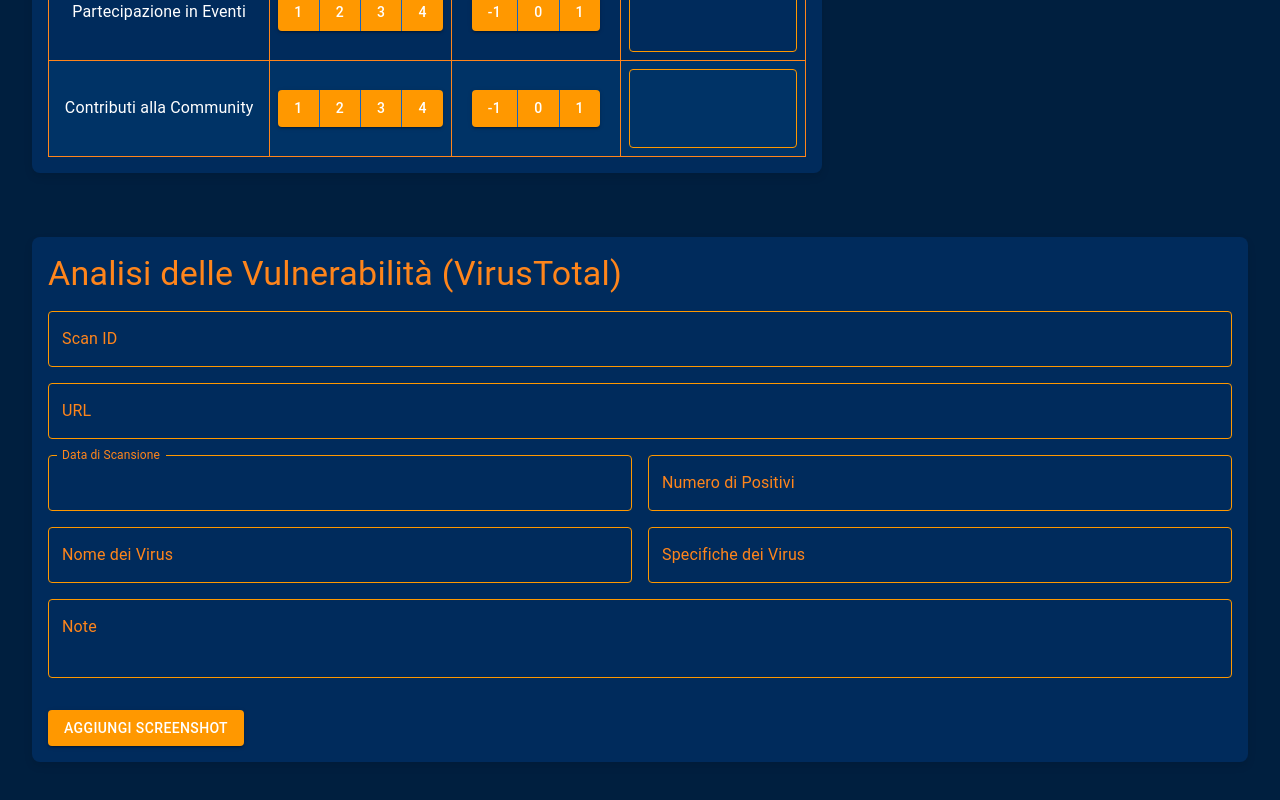
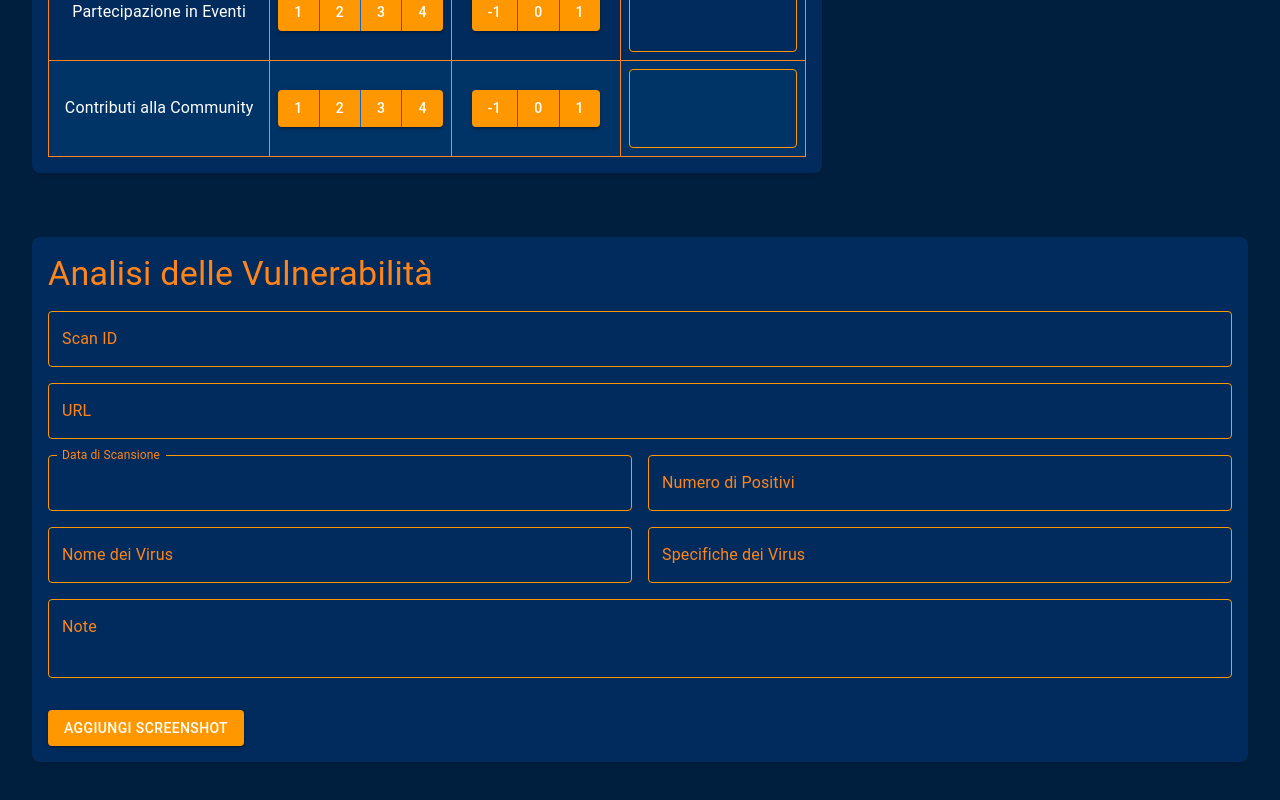
Before and after one commit to ImCassandra/Scamometer, a Next.js app: page / in a window 1280 px wide. Shown: the part 5289-6089 px from the top of the page. Built offline with nearby package versions, Linux system fonts and the light colour scheme.

Commit message:
Corretta la parentesi

```diff
--- a/components/VirusTotalInput.js
+++ b/components/VirusTotalInput.js
@@ -125,7 +125,7 @@ const VirusTotalInput = ({ onVirusTotalDataChange }) => {
     <>
       <VirusTotalInputContainer>
         <Typography variant="h4" component="h2" sx={{ color: '#ff851b', marginBottom: '1rem' }}>
-          Analisi delle Vulnerabilità (VirusTotal)
+          Analisi delle Vulnerabilità
         </Typography>
         <TextField
           label="Scan ID"
```
